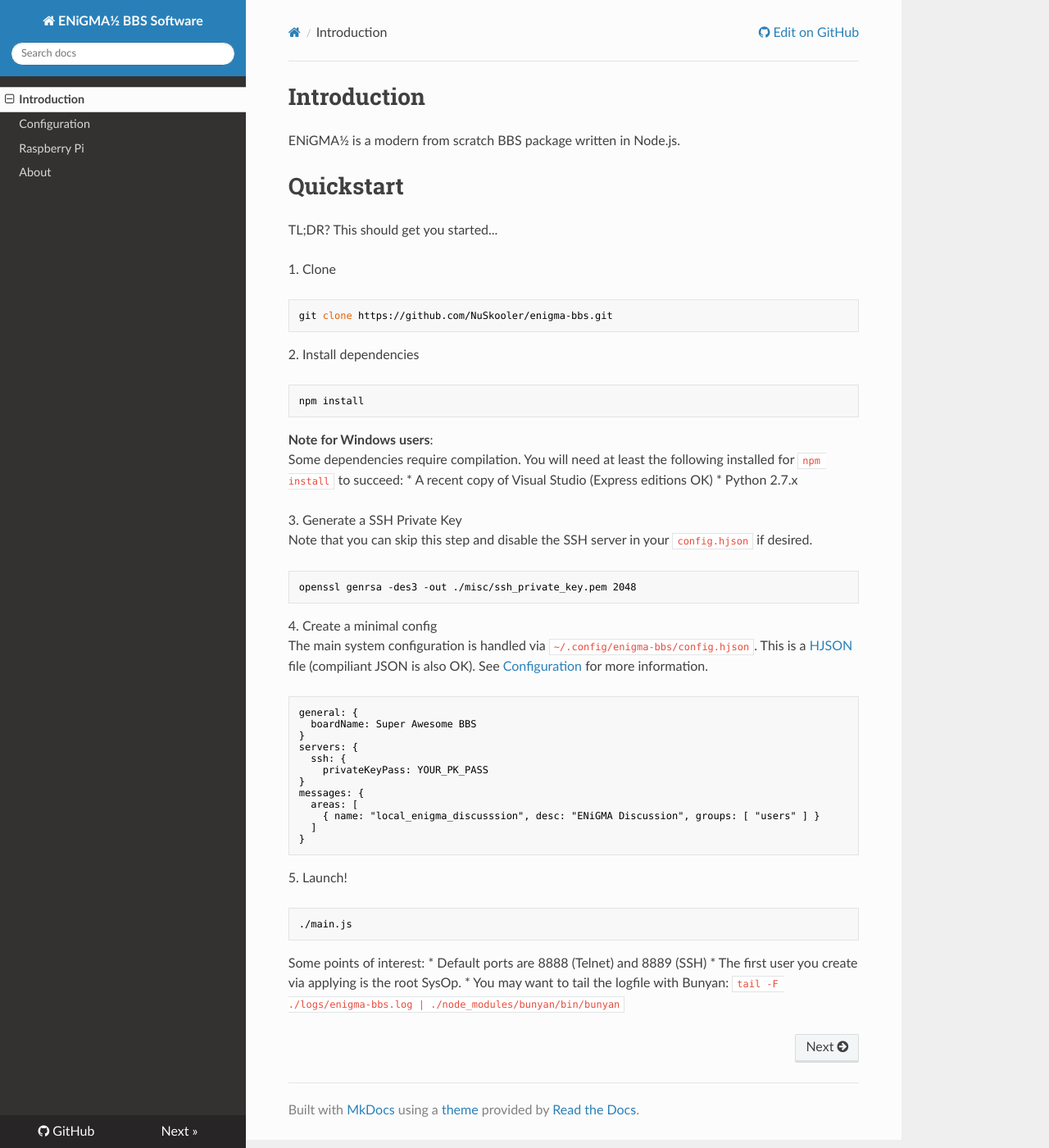
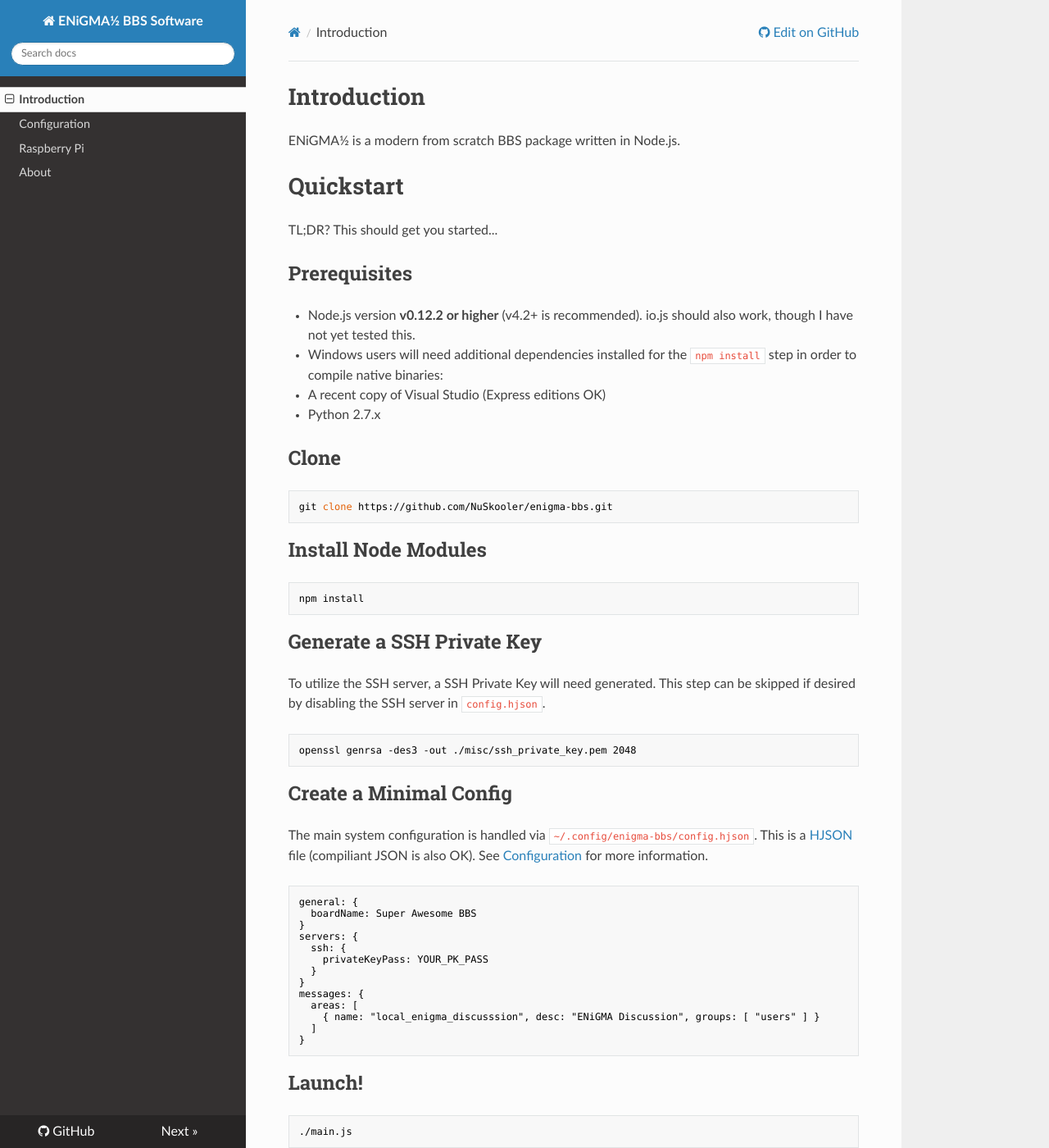
Before and after one commit to NuSkooler/enigma-bbs, an MkDocs documentation site: the page built from docs/index.md, in a window 1280 px wide and 1400 px high. Shown: the whole window at 82% size. Built offline with MkDocs 1.6.1, drawn with Linux system fonts in a browser that asks for light colours; nearby versions of some CDN libraries; old or Windows-style settings are respelled for this version of MkDocs; some of the changed text lies outside the part shown.

Commit message:
Updated quickstart to note Node version requirements/etc. and better overall docs

````diff
--- a/docs/index.md
+++ b/docs/index.md
@@ -4,29 +4,29 @@ ENiGMA½ is a modern from scratch BBS package written in Node.js.
 # Quickstart
 TL;DR? This should get you started...
 
-1\. Clone
+## Prerequisites
+* Node.js version **v0.12.2 or higher** (v4.2+ is recommended). io.js should also work, though I have not yet tested this.
+* Windows users will need additional dependencies installed for the `npm install` step in order to compile native binaries:
+  * A recent copy of Visual Studio (Express editions OK)
+  * Python 2.7.x
+
+## Clone
 ```bash
 git clone https://github.com/NuSkooler/enigma-bbs.git
 ```
 
-2\. Install dependencies
+## Install Node Modules
 ```bash
 npm install
 ```
 
-**Note for Windows users**:<br>
-Some dependencies require compilation. You will need at least the following installed for `npm install` to succeed:
-* A recent copy of Visual Studio (Express editions OK)
-* Python 2.7.x
-
-3\. Generate a SSH Private Key<br>
-Note that you can skip this step and disable the SSH server in your `config.hjson` if desired.
-
+## Generate a SSH Private Key
+To utilize the SSH server, a SSH Private Key will need generated. This step can be skipped if desired by disabling the SSH server in `config.hjson`.
 ```bash
 openssl genrsa -des3 -out ./misc/ssh_private_key.pem 2048
 ```
 
-4\. Create a minimal config<br>
+## Create a Minimal Config
 The main system configuration is handled via `~/.config/enigma-bbs/config.hjson`. This is a [HJSON](http://hjson.org/) file (compiliant JSON is also OK). See [Configuration](config.md) for more information.
 
 ```hjson
@@ -36,6 +36,7 @@ general: {
 servers: {
   ssh: {
     privateKeyPass: YOUR_PK_PASS
+  }
 }
 messages: {
   areas: [
@@ -44,12 +45,12 @@ messages: {
 }
 ```
 
-5\. Launch!
+## Launch!
 ```bash
 ./main.js
 ```
 
 Some points of interest:
 * Default ports are 8888 (Telnet) and 8889 (SSH)
-* The first user you create via applying is the root SysOp.
+* The first user you create via applying is the SysOp (aka root)
 * You may want to tail the logfile with Bunyan: `tail -F ./logs/enigma-bbs.log | ./node_modules/bunyan/bin/bunyan`
````
